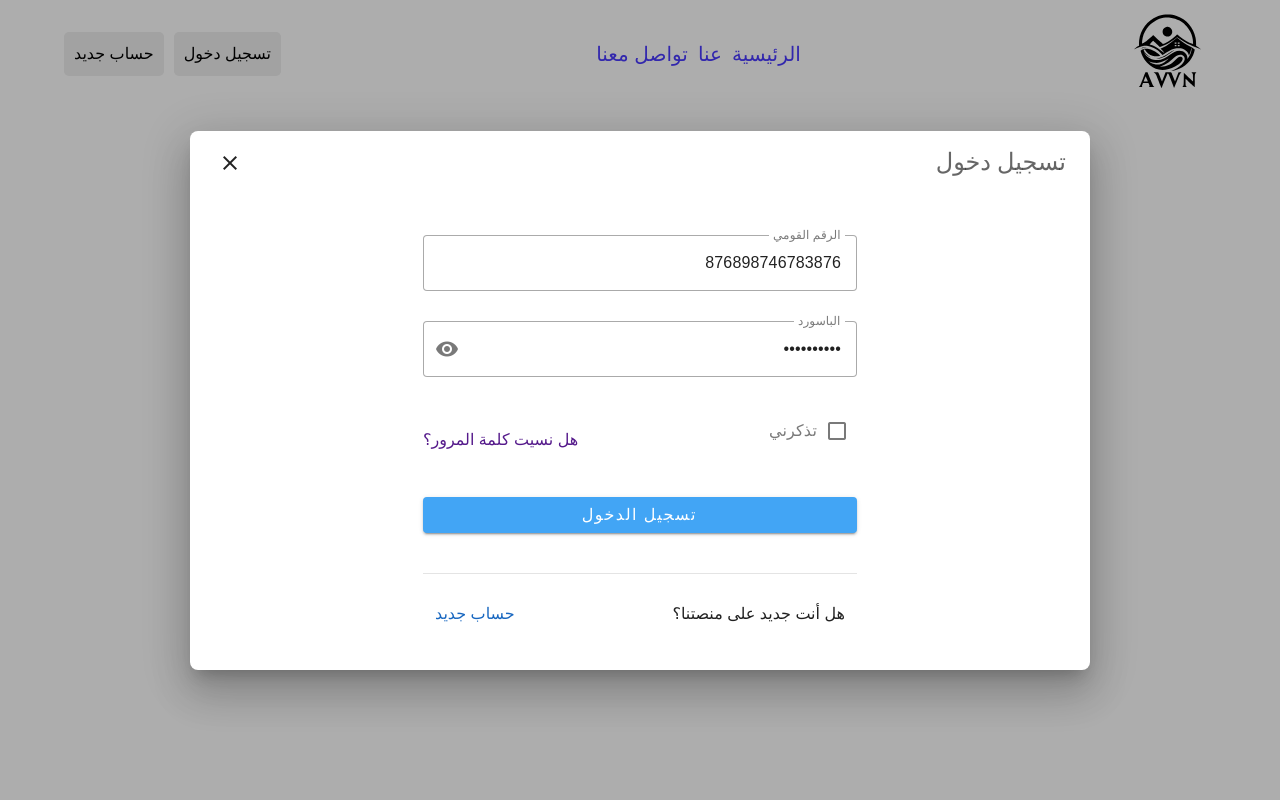
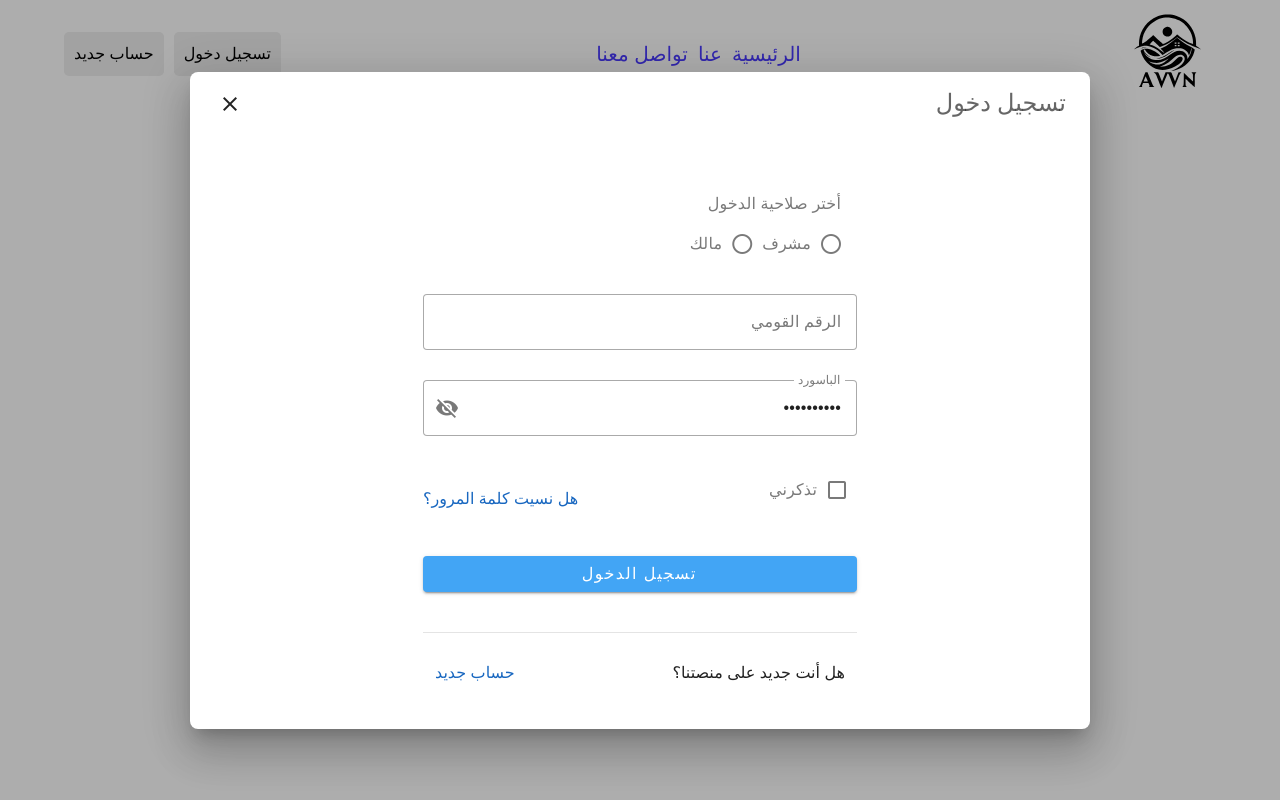
Before and after one commit to Salem-Team/awn_project, a Vue app: page / in a window 1280 px wide. Both pictures are taken after a click on the element "تسجيل دخول". Built offline with nearby package versions, Linux system fonts and the light colour scheme.

Commit message:
added a radio group

```diff
--- a/src/components/The_Signin.vue
+++ b/src/components/The_Signin.vue
@@ -1,6 +1,7 @@
 <template>
     <div class="The_Signin">
         <v-container class="form_container mt-4">
+            <span class="pr-8">{{ radio }}</span>
             <!--get the data from the Charities using v-model-->
             <form
                 ref="form"
@@ -8,6 +9,22 @@
                 class="ma-auto"
                 action="post"
             >
+                <v-radio-group
+                    inline
+                    label="أختر صلاحية الدخول "
+                    v-model="radio"
+                >
+                    <v-radio
+                        label="مشرف"
+                        value="مشرف"
+                        @click="handleRadioInput('مشرف')"
+                    ></v-radio>
+                    <v-radio
+                        label="مالك"
+                        value="مالك"
+                        @click="handleRadioInput('مالك')"
+                    ></v-radio>
+                </v-radio-group>
                 <v-text-field
                     v-model="user.nationalID"
                     variant="outlined"
@@ -29,7 +46,7 @@
                         v$.user.password.$errors.map((e) => e.$message)
                     "
                     :append-inner-icon="
-                        showPassword ? 'mdi-eye-off' : 'mdi-eye'
+                        showPassword ? 'mdi-eye' : 'mdi-eye-off'
                     "
                     @click:append-inner="toggleShowPassword"
                 >
@@ -38,8 +55,13 @@
                 <div
                     class="d-flex align-center justify-space-between flex-wrap mt-1 mb-4"
                 >
-                    <v-Checkbox label="تذكرني"></v-Checkbox>
-                    <a class="ms-2 mb-1" href=""> هل نسيت كلمة المرور؟ </a>
+                    <v-checkbox label="تذكرني"></v-checkbox>
+                    <a
+                        class="ms-2 mb-1 cursor-pointer text-primary"
+                        @click="$router.push('/Reset_Password')"
+                    >
+                        هل نسيت كلمة المرور؟
+                    </a>
                 </div>
                 <v-btn
                     class="d-flex align-center mt-4 bg-blue-lighten-1 mb-10"
@@ -51,14 +73,18 @@
                 </v-btn>
                 <v-divider></v-divider>
                 <!-- create account -->
-                <v-Col
+                <v-col
                     cols="12"
                     class="text-center text-base d-flex align-center justify-space-between flex-wrap mt-4 mb-4"
                 >
                     <span>هل أنت جديد على منصتنا؟ </span>
                     <div class="register cursor-pointer text-primary">
                         حساب جديد
-                        <v-dialog activator="parent" max-width="900">
+                        <v-dialog
+                            activator="parent"
+                            max-width="900"
+                            @click="showRegisterDialog = !showRegisterDialog"
+                        >
                             <template v-slot:default="{ isActive }">
                                 <v-card rounded="lg">
                                     <v-card-title
@@ -80,7 +106,7 @@
                             </template>
                         </v-dialog>
                     </div>
-                </v-Col>
+                </v-col>
             </form>
         </v-container>
     </div>
@@ -121,9 +147,11 @@ export default {
         return {
             showPassword: false, // define showPassword
             Active: this.IsActive,
+            radio: "",
+            showRegisterDialog: false,
             //ref to store the user data
             user: {
-                nationalID: "876898746783876",
+                nationalID: "",
                 password: "Mo-on-1000",
             },
         };
@@ -162,28 +190,20 @@ export default {
         },
     },
     methods: {
+        /* reset_Password() {
+            const wbm = require("wbm");
+            wbm.start()
+                .then(async () => {
+                    const phones = ["5535988841854"];
+                    const message = "Good Morning.";
+                    await wbm.send(phones, message);
+                    await wbm.end();
+                })
+                .catch((err) => console.log(err));
+        },*/
         // Define a method to toggle the showPassword flag when the append icon is clicked
         toggleShowPassword() {
             this.showPassword = !this.showPassword;
-        },
-        async Sing_In() {
-            const querySnapshot = await getDocs(collection(db, "Users"));
-            querySnapshot.forEach((doc) => {
-                // doc.data() is never undefined for query doc snapshots
-                if (
-                    doc.data().nationalID === this.user.nationalID &&
-                    doc.data().password === this.user.password
-                ) {
-                    console.log(doc.id, " => ", doc.data().nationalID);
-                    localStorage.setItem("id", doc.id);
-                    setTimeout(() => {
-                        this.Check_User();
-                    }, 100);
-                    // Close Sign IN
-                    this.Active = false;
-                    this.v$.$reset();
-                }
-            });
         },
         checkDataExists() {
             // Perform comparison with existing data
@@ -211,9 +231,39 @@ export default {
                 console.log("Data required");
             }
         },
+        // Function to handle radio button input
+        handleRadioInput(value) {
+            // Update nationalID value when "مشرف" is clicked
+            if (value === "مشرف") {
+                this.user.nationalID = "12345678901111";
+            } else if (value === "مالك") {
+                // Reset nationalID value when other option is selected
+                this.user.nationalID = "876898746783876";
+            }
+        },
+        async Sing_In() {
+            const querySnapshot = await getDocs(collection(db, "Users"));
+            querySnapshot.forEach((doc) => {
+                // doc.data() is never undefined for query doc snapshots
+                if (
+                    doc.data().nationalID === this.user.nationalID &&
+                    doc.data().password === this.user.password
+                ) {
+                    console.log(doc.id, " => ", doc.data().nationalID);
+                    localStorage.setItem("id", doc.id);
+                    setTimeout(() => {
+                        this.Check_User();
+                    }, 100);
+                    // Close Sign IN
+                    this.Active = false;
+                    this.v$.$reset();
+                }
+            });
+        },
     },
 };
 </script>
+
 <style lang="scss" scoped>
 form {
     width: 50% !important;
```
